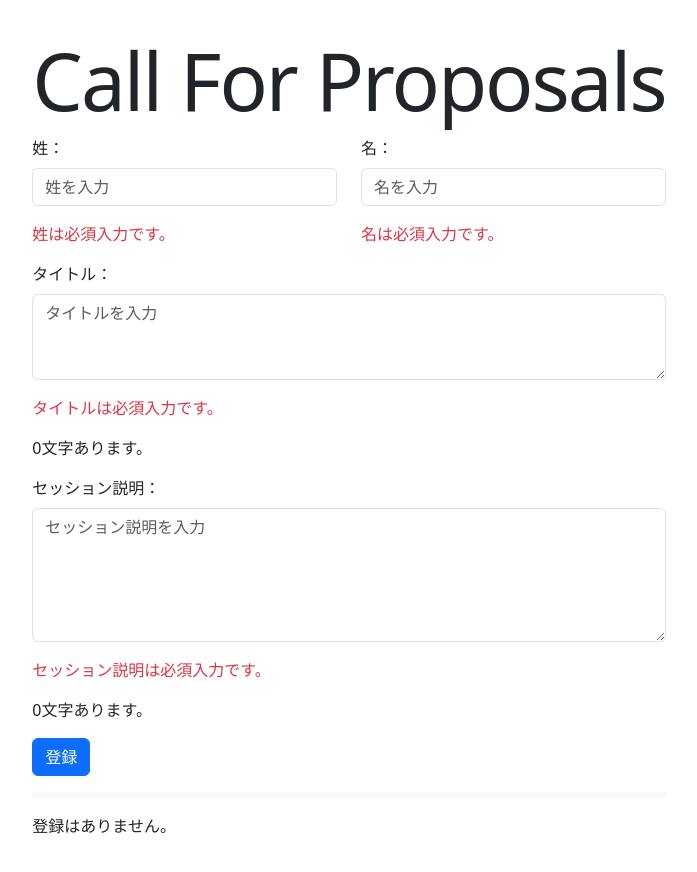
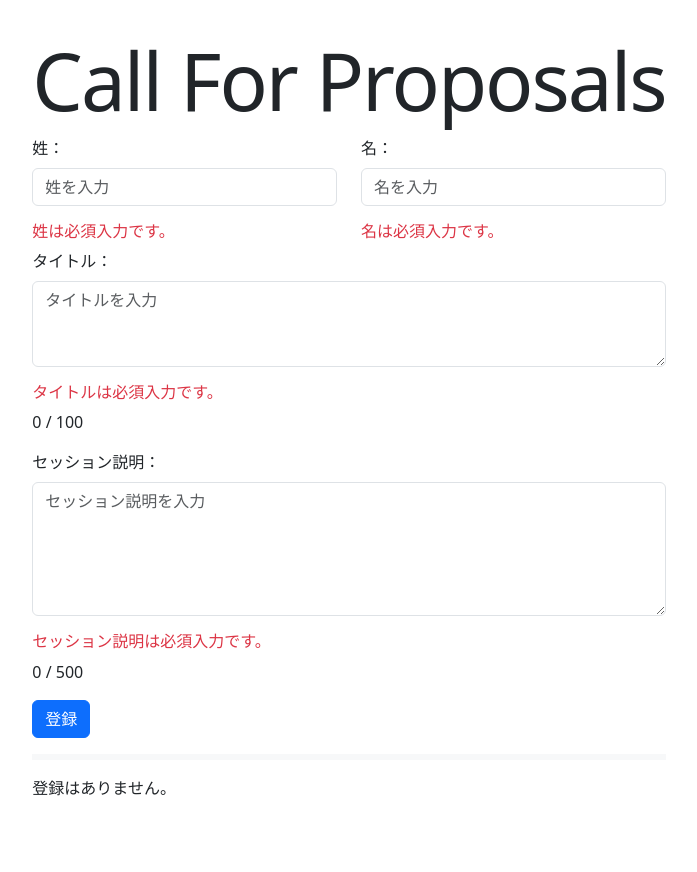
Before and after one commit to koguchi-e/reack-hooks-practice, a React (Vite) app: page / in a window 1280 px wide. Both pictures are taken after a click on the button "登録". Shown: the top 872 px of the page, without its empty margins (291-988 px from the left). After the commit the page ends 848 px from the top, so only its background shows below. Built offline with nearby package versions, Linux system fonts and the light colour scheme.

Commit message:
文字数オーバーでかつ姓名入力してなくても登録できる問題を解消

```diff
--- a/src/App.jsx
+++ b/src/App.jsx
@@ -1,9 +1,9 @@
 import { useState } from "react";
 import { useCharCount } from "./hooks/useCharCount";
+import { useCFPForm } from "./hooks/useCFPForm";
+import { useRequired } from "./hooks/useRequired";
 import "./App.css";
 import "bootstrap/dist/css/bootstrap.min.css";
-import { useCFPForm } from "./hooks/useCFPForm";
-import { useRequired } from "./hooks/useRequired";
 
 function App() {
   const {
@@ -18,7 +18,7 @@ function App() {
     reset,
   } = useCFPForm();
 
-  const [cfps, setCFPs] = useState([]);
+  const [prev, setCFPs] = useState([]);
   const titleCount = useCharCount(title);
   const abstractCount = useCharCount(abstract);
   const firstNameRequired = useRequired(firstName, "姓");
@@ -27,16 +27,19 @@ function App() {
   const abstractRequired = useRequired(abstract, "セッション説明");
 
   const addCFP = () => {
-    const valid =
-      firstNameRequired.validate() &
-      lastNameRequired.validate() &
-      titleRequired.validate() &
-      abstractRequired.validate();
+    const results = [
+      firstNameRequired.validate(),
+      lastNameRequired.validate(),
+      titleRequired.validate(),
+      abstractRequired.validate(),
+    ];
+
+    const valid = results.every(Boolean);
 
     if (!valid) return;
 
     setCFPs([
-      ...cfps,
+      ...prev,
       {
         id: Date.now(),
         firstName: firstName,
@@ -58,7 +61,7 @@ function App() {
               姓：
             </label>
             <input
-              id="name-input"
+              id="firs-name-input"
               type="text"
               value={firstName}
               onChange={(e) => setFirstName(e.target.value)}
@@ -66,7 +69,7 @@ function App() {
               className="name-input form-control"
             />
             {firstNameRequired.error && (
-              <p className="text-danger">{firstNameRequired.error}</p>
+              <p className="text-danger h6">{firstNameRequired.error}</p>
             )}
           </div>
 
@@ -75,7 +78,7 @@ function App() {
               名：
             </label>
             <input
-              id="name-input"
+              id="last-name-input"
               type="text"
               value={lastName}
               onChange={(e) => setLastName(e.target.value)}
@@ -83,7 +86,7 @@ function App() {
               className="name-input form-control"
             />
             {lastNameRequired.error && (
-              <p className="text-danger">{lastNameRequired.error}</p>
+              <p className="text-danger h6">{lastNameRequired.error}</p>
             )}
           </div>
         </div>
@@ -100,16 +103,13 @@ function App() {
           rows="3"
         ></textarea>
         {titleRequired.error && (
-          <p className="text-danger">{titleRequired.error}</p>
+          <p className="text-danger h6">{titleRequired.error}</p>
         )}
         {titleCount <= 100 ? (
-          <p>{titleCount}文字あります。</p>
+          <p>{titleCount} / 100</p>
         ) : (
           <p>
-            {titleCount}文字あります。
-            <span className="text-danger">
-              文字数オーバーです。100文字以内にしてください。
-            </span>
+            <span className="text-danger">{titleCount}</span> / 100
           </p>
         )}
 
@@ -125,16 +125,13 @@ function App() {
           rows="5"
         ></textarea>
         {abstractRequired.error && (
-          <p className="text-danger">{abstractRequired.error}</p>
+          <p className="text-danger h6">{abstractRequired.error}</p>
         )}
         {abstractCount <= 500 ? (
-          <p>{abstractCount}文字あります。</p>
+          <p>{abstractCount} / 500</p>
         ) : (
           <p>
-            {abstractCount}文字あります。
-            <span className="text-danger">
-              文字数オーバーです。500文字以内にしてください。
-            </span>
+            <span className="text-danger h6">{abstractCount}</span> / 500
           </p>
         )}
 
@@ -149,7 +146,7 @@ function App() {
 
       <hr className="border border-3"></hr>
 
-      {cfps.length === 0 ? (
+      {prev.length === 0 ? (
         <p>登録はありません。</p>
       ) : (
         <>
@@ -163,7 +160,7 @@ function App() {
               </tr>
             </thead>
             <tbody>
-              {cfps.map((cfp) => (
+              {prev.map((cfp) => (
                 <tr key={cfp.id}>
                   <td>
                     {cfp.firstName} {cfp.lastName}
```
